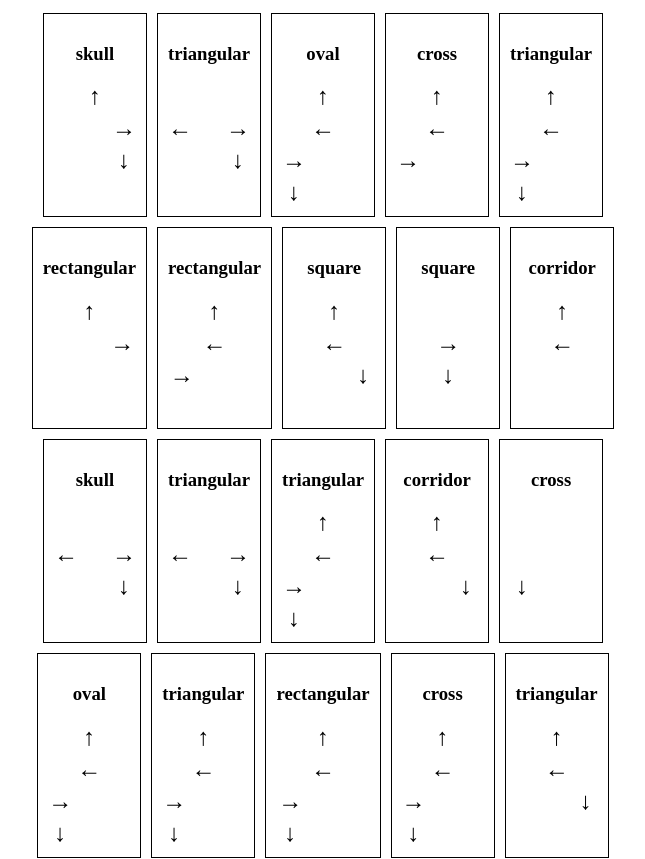
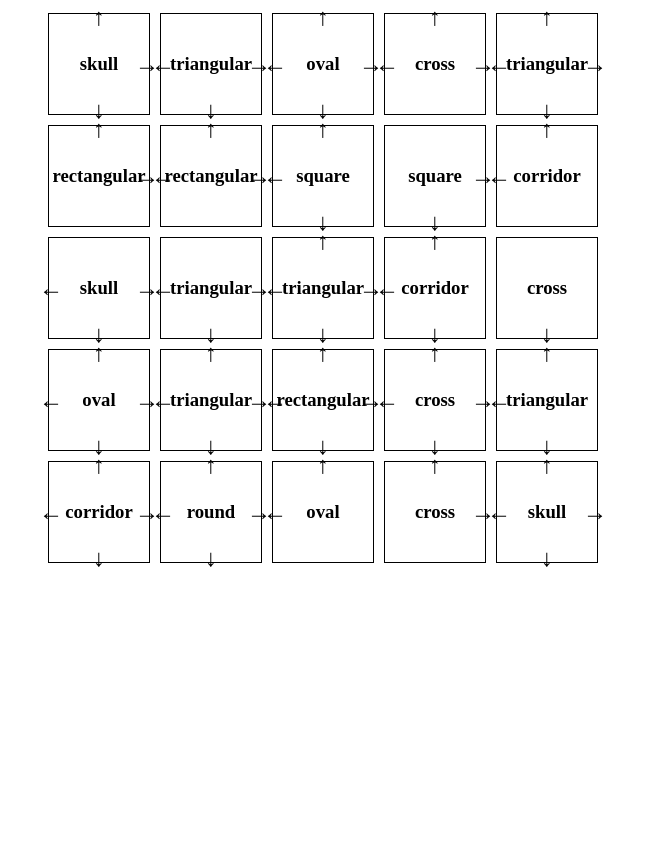
Before and after one commit to labax/solo, an Angular app: page / in a window 1280 px wide. Shown: the top 859 px of the page, without its empty margins (317-962 px from the left). After the commit the page ends 800 px from the top, so only its background shows below. Built offline with nearby package versions, Linux system fonts and the light colour scheme.

Commit message:
feat(dark-fort): refactored map service and display

```diff
--- a/projects/dark-fort/src/app/components/room-map/room-map.component.css
+++ b/projects/dark-fort/src/app/components/room-map/room-map.component.css
@@ -13,24 +13,44 @@
 .room {
   border: 1px solid #000;
   margin: 5px;
-  padding: 10px;
+  position: relative;
+  width: 100px;
+  height: 100px;
+  display: flex;
+  justify-content: center;
+  align-items: center;
+}
+
+.room-shape {
   text-align: center;
 }
 
-.exit-grid {
-  display: grid;
-  grid-template-columns: repeat(3, 1fr);
-  grid-template-rows: repeat(3, 1fr);
-  gap: 5px;
-  margin-top: 10px;
-}
-
 .exit {
+  position: absolute;
   font-size: 24px;
   font-weight: bold;
 }
 
-.spacer {
-  width: 24px;
-  height: 24px;
+.north-exit {
+  top: -10px;
+  left: 50%;
+  transform: translateX(-50%);
 }
+
+.south-exit {
+  bottom: -10px;
+  left: 50%;
+  transform: translateX(-50%);
+}
+
+.east-exit {
+  right: -10px;
+  top: 50%;
+  transform: translateY(-50%);
+}
+
+.west-exit {
+  left: -10px;
+  top: 50%;
+  transform: translateY(-50%);
+}
--- a/projects/dark-fort/src/app/components/room-map/room-map.component.html
+++ b/projects/dark-fort/src/app/components/room-map/room-map.component.html
@@ -1,22 +1,17 @@
 <!-- src/app/components/room-map/room-map.component.html -->
 
 <div class="room-grid">
-  <div *ngFor="let row of roomGrid" class="room-row">
-    <div *ngFor="let room of row" class="room">
-      <h3>{{ getRoomShape(room.shape) }}</h3>
-      <div class="exit-grid">
-        <div class="spacer"></div>
-        <div class="exit" *ngIf="room.exits.includes(cardinality.north)">↑</div>
-        <div class="spacer"></div>
-        <div class="spacer"></div>
-        <div class="exit" *ngIf="room.exits.includes(cardinality.west)">←</div>
-        <div class="spacer"></div>
-        <div class="exit" *ngIf="room.exits.includes(cardinality.east)">→</div>
-        <div class="spacer"></div>
-        <div class="spacer"></div>
-        <div class="exit" *ngIf="room.exits.includes(cardinality.south)">↓</div>
-        <div class="spacer"></div>
-      </div>
+  <div *ngFor="let row of [0, 1, 2, 3, 4]" class="room-row">
+    <div *ngFor="let col of [0, 1, 2, 3, 4]" class="room">
+      <ng-container *ngIf="getRoomAtPosition(row, col) as room">
+        <div class="room-shape">
+          <h3>{{ getRoomShape(room.shape) }}</h3>
+          <div class="north-exit exit" *ngIf="room.exits.includes(cardinality.north)">↑</div>
+          <div class="south-exit exit" *ngIf="room.exits.includes(cardinality.south)">↓</div>
+          <div class="east-exit exit" *ngIf="room.exits.includes(cardinality.east)">→</div>
+          <div class="west-exit exit" *ngIf="room.exits.includes(cardinality.west)">←</div>
+        </div>
+      </ng-container>
     </div>
   </div>
 </div>
--- a/projects/dark-fort/src/app/components/room-map/room-map.component.ts
+++ b/projects/dark-fort/src/app/components/room-map/room-map.component.ts
@@ -17,13 +17,13 @@ import {NgForOf, NgIf} from '@angular/common';
 })
 export class RoomMapComponent implements OnInit {
 
-  roomGrid: Room[][] = [];
+  rooms: Room[] = [];
   cardinality = Cardinality;
 
   constructor(private roomService: RoomService) { }
 
   ngOnInit(): void {
-    this.roomGrid = this.roomService.generateRandomMap(5, 5); // Generate a 5x5 grid of rooms
+    this.rooms = this.roomService.generateRandomMap(5, 5); // Generate a 5x5 grid of rooms
   }
 
   getRoomShape(shape: RoomShape): string {
@@ -33,4 +33,8 @@ export class RoomMapComponent implements OnInit {
   getRoomExits(exits: Cardinality[]): string {
     return exits.map(exit => Cardinality[exit]).join(', ');
   }
+
+  getRoomAtPosition(x: number, y: number): Room | undefined {
+    return this.rooms.find(room => room.x === x && room.y === y);
+  }
 }
--- a/projects/dark-fort/src/app/models/character.interface.ts
+++ b/projects/dark-fort/src/app/models/character.interface.ts
@@ -100,4 +100,6 @@ export enum RoomShape {
 export interface Room {
   shape: RoomShape;
   exits: Cardinality[];
+  x: number;
+  y: number;
 }
--- a/projects/dark-fort/src/app/services/room.service.ts
+++ b/projects/dark-fort/src/app/services/room.service.ts
@@ -2,6 +2,7 @@
 
 import { Injectable } from '@angular/core';
 import {Cardinality, Room, RoomShape} from '../models/character.interface';
+
 
 @Injectable({
   providedIn: 'root'
@@ -19,7 +20,7 @@ export class RoomService {
     }
   }
 
-  generateRandomRoom(existingExits: Cardinality[] = []): Room {
+  generateRandomRoom(x: number, y: number, existingExits: Cardinality[] = []): Room {
     const shapes = Object.values(RoomShape).filter(value => typeof value === 'number');
     const exits = Object.values(Cardinality).filter(value => typeof value === 'number');
 
@@ -31,44 +32,44 @@ export class RoomService {
       roomExits.add(exits[Math.floor(Math.random() * exits.length)] as Cardinality);
     }
 
-    return { shape, exits: Array.from(roomExits) };
+    return { shape, exits: Array.from(roomExits), x, y };
   }
 
-  generateRandomMap(rows: number, cols: number): Room[][] {
-    const map: Room[][] = Array.from({ length: rows }, () => Array.from({ length: cols }, () => null as unknown as Room));
+  generateRandomMap(rows: number, cols: number): Room[] {
+    const map: Room[] = [];
 
     for (let r = 0; r < rows; r++) {
       for (let c = 0; c < cols; c++) {
         const existingExits: Cardinality[] = [];
 
-        if (r > 0 && map[r - 1][c]) {
-          const northRoom = map[r - 1][c];
-          if (northRoom.exits.includes(Cardinality.south)) {
+        if (r > 0) {
+          const northRoom = map.find(room => room.x === r - 1 && room.y === c);
+          if (northRoom?.exits.includes(Cardinality.south)) {
             existingExits.push(Cardinality.north);
           }
         }
 
-        if (c > 0 && map[r][c - 1]) {
-          const westRoom = map[r][c - 1];
-          if (westRoom.exits.includes(Cardinality.east)) {
+        if (c > 0) {
+          const westRoom = map.find(room => room.x === r && room.y === c - 1);
+          if (westRoom?.exits.includes(Cardinality.east)) {
             existingExits.push(Cardinality.west);
           }
         }
 
-        const room = this.generateRandomRoom(existingExits);
-        map[r][c] = room;
+        const room = this.generateRandomRoom(r, c, existingExits);
+        map.push(room);
 
-        if (r > 0 && map[r - 1][c]) {
-          const northRoom = map[r - 1][c];
-          if (room.exits.includes(Cardinality.north) && !northRoom.exits.includes(Cardinality.south)) {
-            northRoom.exits.push(Cardinality.south);
+        if (r > 0) {
+          const northRoom = map.find(room => room.x === r - 1 && room.y === c);
+          if (room.exits.includes(Cardinality.north) && !northRoom?.exits.includes(Cardinality.south)) {
+            northRoom?.exits.push(Cardinality.south);
           }
         }
 
-        if (c > 0 && map[r][c - 1]) {
-          const westRoom = map[r][c - 1];
-          if (room.exits.includes(Cardinality.west) && !westRoom.exits.includes(Cardinality.east)) {
-            westRoom.exits.push(Cardinality.east);
+        if (c > 0) {
+          const westRoom = map.find(room => room.x === r && room.y === c - 1);
+          if (room.exits.includes(Cardinality.west) && !westRoom?.exits.includes(Cardinality.east)) {
+            westRoom?.exits.push(Cardinality.east);
           }
         }
       }
```
